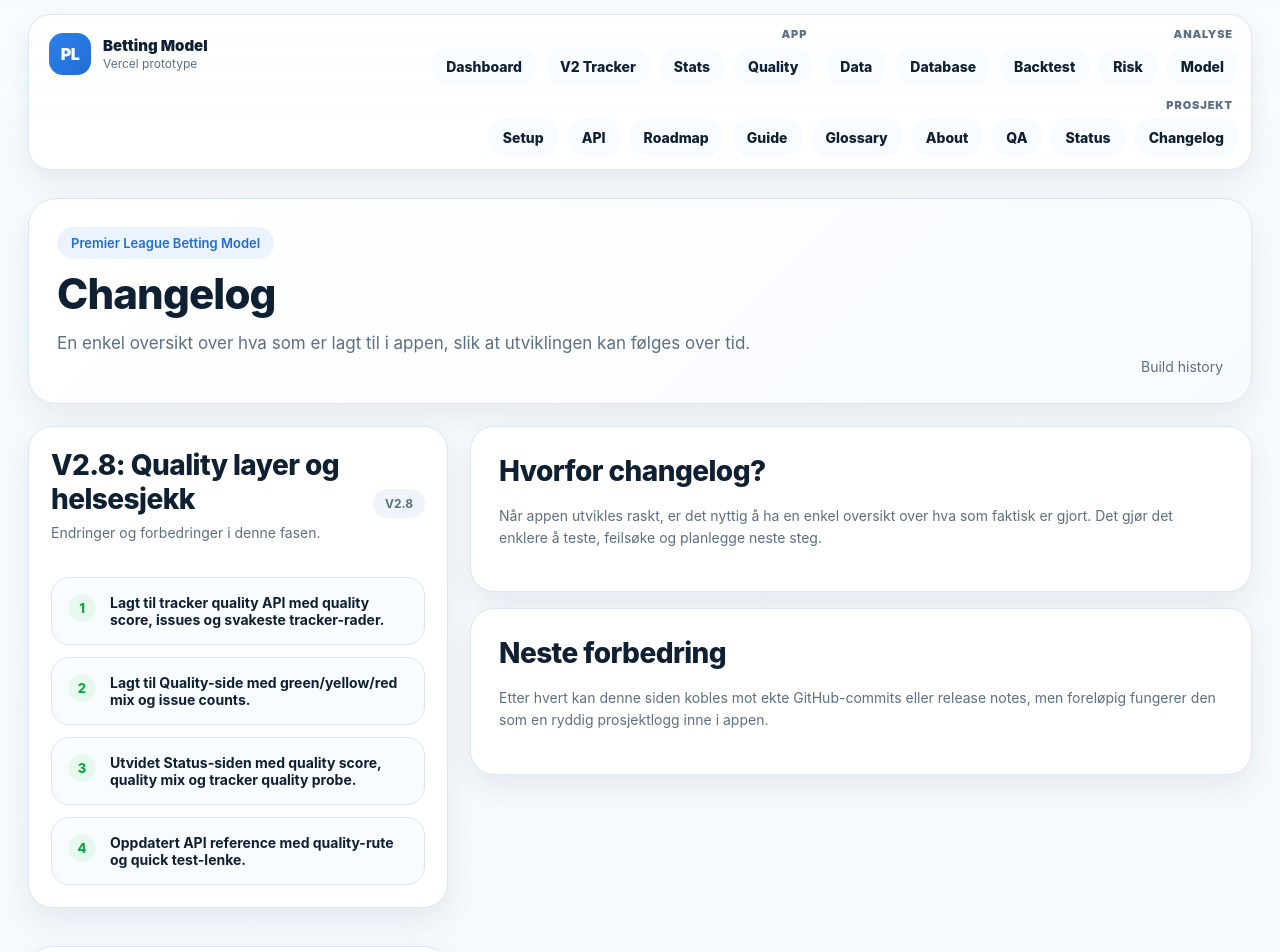
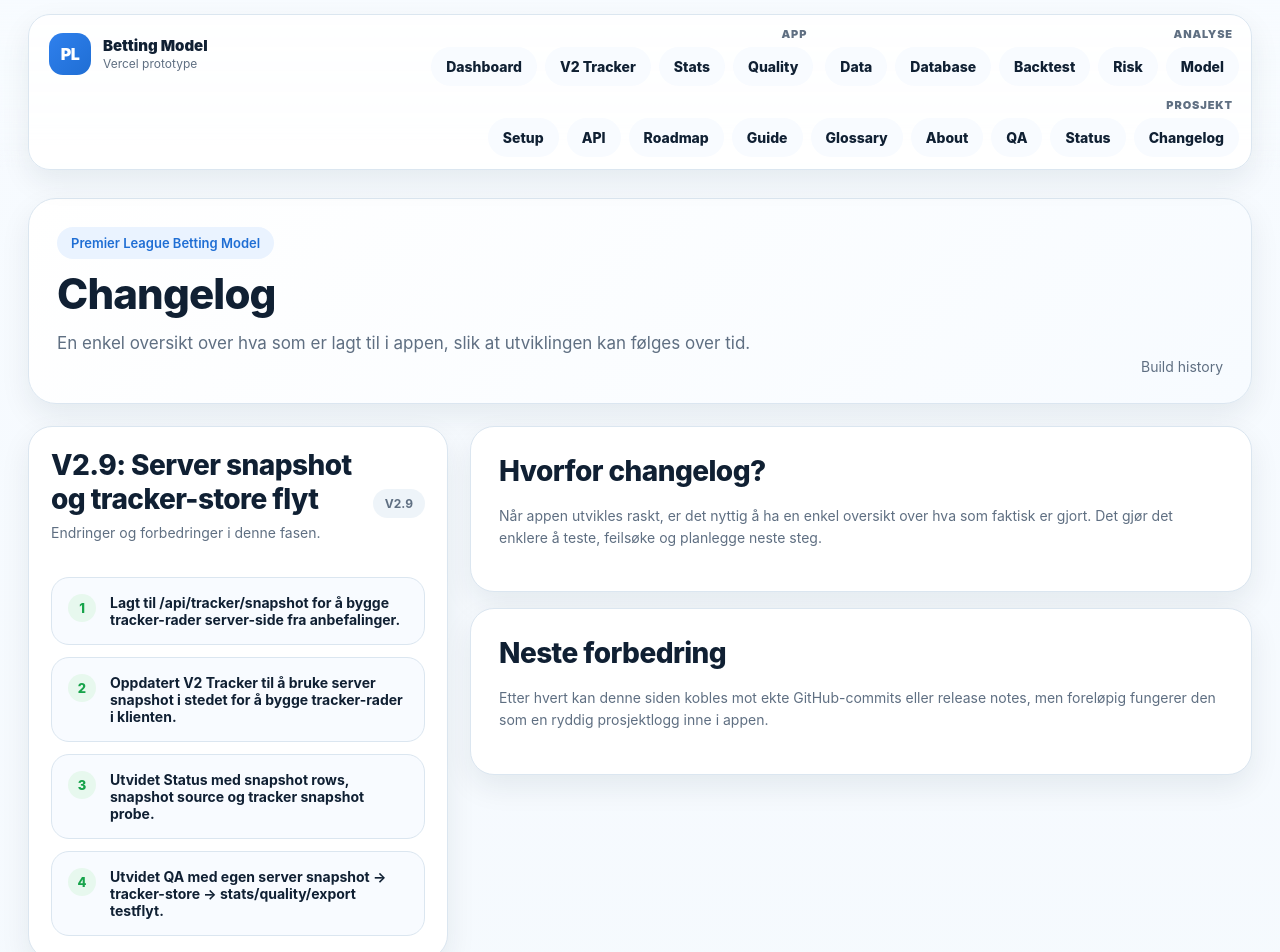
Before and after one commit to hakonnilsen157-commits/PL-betting-model, a Next.js app in the folder pl-vercel-v1/: page /changelog in a window 1280 px wide. Shown: the top 952 px of the page. Built offline with nearby package versions, Linux system fonts and the light colour scheme.

Commit message:
Update changelog with server snapshot flow

```diff
--- a/pl-vercel-v1/app/changelog/page.tsx
+++ b/pl-vercel-v1/app/changelog/page.tsx
@@ -1,4 +1,14 @@
 const changes = [
+  {
+    version: 'V2.9',
+    title: 'Server snapshot og tracker-store flyt',
+    items: [
+      'Lagt til /api/tracker/snapshot for å bygge tracker-rader server-side fra anbefalinger.',
+      'Oppdatert V2 Tracker til å bruke server snapshot i stedet for å bygge tracker-rader i klienten.',
+      'Utvidet Status med snapshot rows, snapshot source og tracker snapshot probe.',
+      'Utvidet QA med egen server snapshot → tracker-store → stats/quality/export testflyt.',
+    ],
+  },
   {
     version: 'V2.8',
     title: 'Quality layer og helsesjekk',
```
